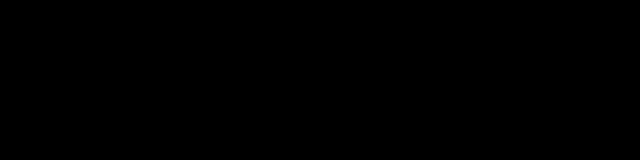
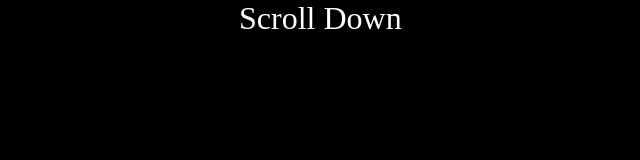
Before and after one commit to ScottShadow/ScottShadow.github.io, a plain HTML site: page index.html in a window 1280 px wide. Shown: the top 160 px of the page, without its empty margins (337-977 px from the left). Drawn offline with nearby package versions, Linux system fonts and the light colour scheme.

Commit message:
header and title adjustments

```diff
--- a/index.html
+++ b/index.html
@@ -4,7 +4,7 @@
 <head>
     <meta charset="UTF-8">
     <meta name="viewport" content="width=device-width, initial-scale=1.0">
-    <title>Document</title>
+    <title>Portifolio</title>
     <style>
         body {
             background-color: black;
@@ -40,6 +40,7 @@
 
         .h1 {
             text-align: center;
+            background-color: transparent;
         }
 
         .end,
@@ -78,6 +79,12 @@
             top: 0%;
             left: 45%;
         }
+
+        .instr {
+            font-size: 2rem;
+            top: 0%;
+            left: 45%;
+        }
     </style>
 </head>
 
@@ -87,6 +94,7 @@
             <h1 id="hello-word">Hello</h1>
         </div>
         <div class="hero">
+            <div class="intro instr">Scroll Down</div>
             <div class="intro one">My name is Scott</div>
             <div class="intro two">I am glad you took interest in me</div>
             <div class="intro three">This is my Portifolio</div>
--- a/js/animation.js
+++ b/js/animation.js
@@ -24,7 +24,7 @@ document.addEventListener("DOMContentLoaded", () => {
     borderRadius: "30px",
     padding: "10px",
     margin: "0px 0px 0px 0px",
-    backgroundColor: "inherit",
+    backgroundColor: "black",
     /* containerAnimation: turn_bg, */
     ease: "none"
   });
@@ -62,12 +62,15 @@ document.addEventListener("DOMContentLoaded", () => {
     opacity: 0,
     x: 500,
     duration: 1,
-  }, 0).to(".one", {
+  }, 0).to(".instr", {
+    opacity: 0,
+    duration: 1,
+  }).to(".one", {
     delay: 1,
     opacity: 0,
     y: -300,
     duration: 1,
-  }).from(".two", {
+  }, "<-1").from(".two", {
     opacity: 0,
     y: 500,
     duration: 1,
```
Also changed, not shown: gsap-ease-testing-1.html (+1 -1 lines).
